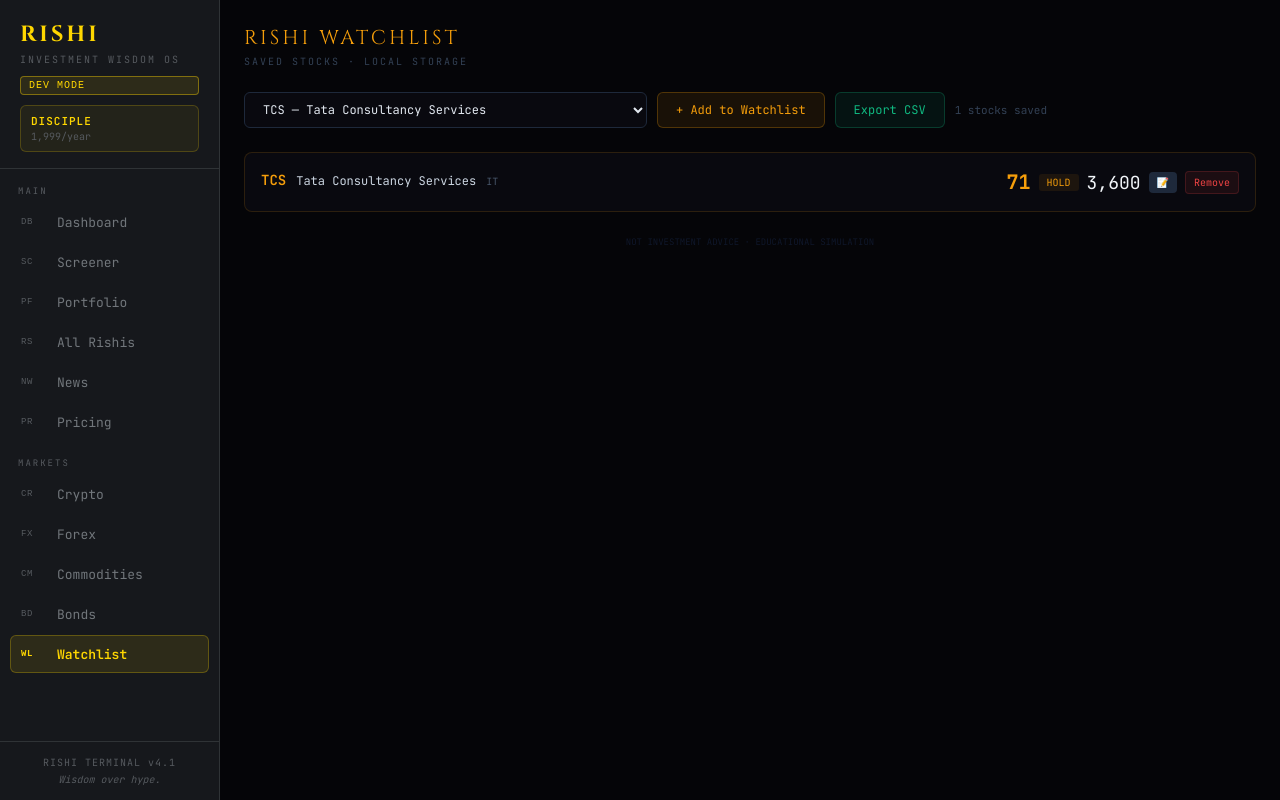
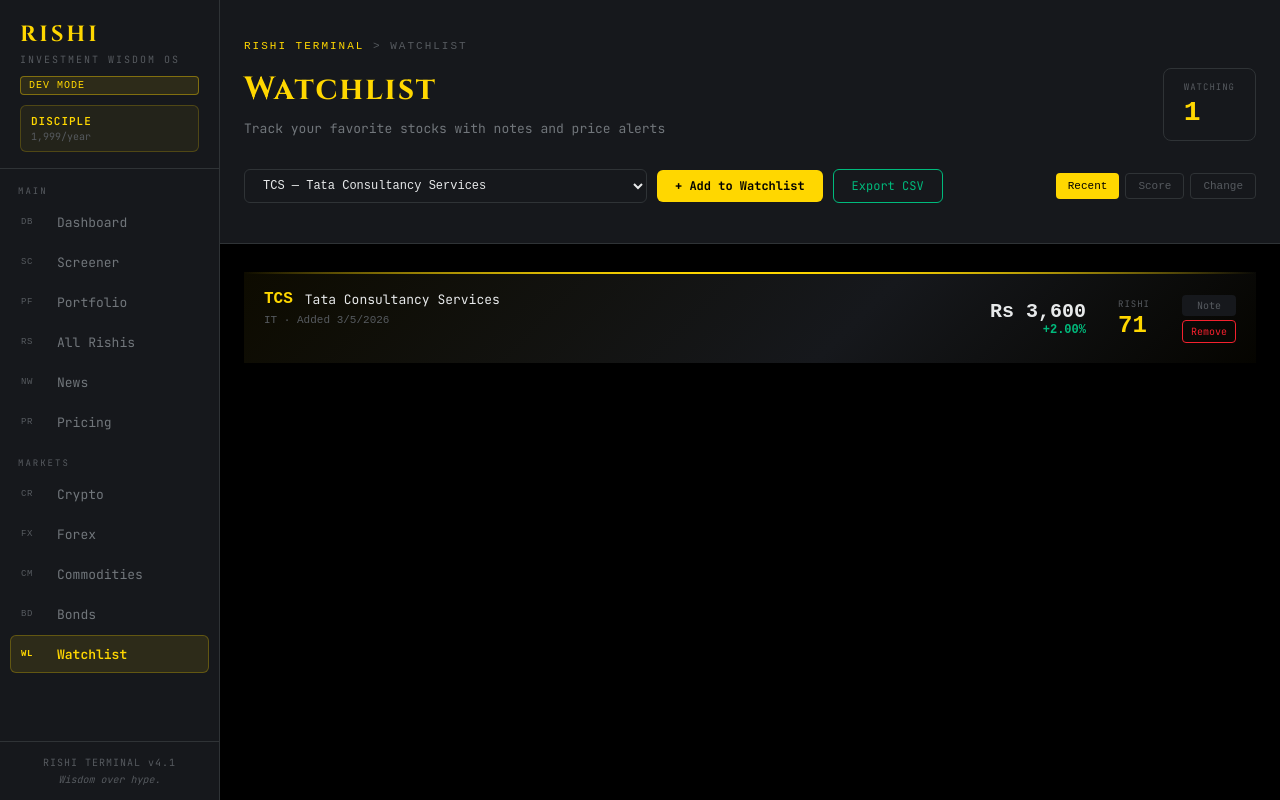
Before and after one commit to prateekm1007/rishi-terminal, a Next.js app: page /watchlist in a window 1280 px wide. Both pictures are taken after a click on the button "+ Add to Watchlist". Built offline with nearby package versions, Linux system fonts and the light colour scheme.

Commit message:
fix: rewrite watchlist page - clean UTF-8, enhanced UI with notes/sort/export, click to view stock

```diff
--- a/app/watchlist/page.tsx
+++ b/app/watchlist/page.tsx
@@ -1,164 +1,349 @@
 'use client';
 
 import { useState, useEffect } from 'react';
+import Link from 'next/link';
+import { useRouter } from 'next/navigation';
 import { STOCKS } from '../../data/stocks';
-import { scoreJhunjhunwala, scoreDamani, scoreBuffett, scoreGraham, scoreLynch, scoreKacholia, scoreKedia, scoreMunger, scoreGreenblatt, scorePabrai } from '../../lib/scorers';
-import { sc, getSig, SIG } from '../../lib/utils';
+import { buildConsensus } from '../../lib/consensus';
 
-const SCORERS = [scoreJhunjhunwala, scoreDamani, scoreBuffett, scoreGraham, scoreLynch, scoreKacholia, scoreKedia, scoreMunger, scoreGreenblatt, scorePabrai];
-const SYMBOLS = Object.keys(STOCKS);
-
-function getComposite(sym: string) {
-  const s = STOCKS[sym];
-  const scores = SCORERS.map(fn => fn(s));
-  return Math.round(scores.reduce((a, b) => a + b.score, 0) / scores.length);
+interface WatchlistItem {
+  symbol: string;
+  addedDate: string;
+  notes?: string;
+  targetPrice?: number;
+  alertEnabled?: boolean;
 }
 
-export default function Watchlist() {
-  const [watchlist, setWatchlist] = useState<string[]>([]);
-  const [notes, setNotes] = useState<Record<string, string>>({});
-  const [addSym, setAddSym] = useState('TCS');
+function scoreColor(s: number) {
+  return s >= 75 ? 'var(--accent-green)' : s >= 55 ? 'var(--accent-gold)' : 'var(--accent-red)';
+}
+
+export default function WatchlistPage() {
+  const router = useRouter();
+  const [watchlist, setWatchlist] = useState<WatchlistItem[]>([]);
+  const [addSymbol, setAddSymbol] = useState('TCS');
   const [editNote, setEditNote] = useState<string | null>(null);
   const [noteText, setNoteText] = useState('');
+  const [sortBy, setSortBy] = useState<'added' | 'score' | 'change'>('added');
+
+  const allSymbols = Object.keys(STOCKS);
 
   useEffect(() => {
-    const saved = localStorage.getItem('rishi_watchlist');
-    const savedNotes = localStorage.getItem('rishi_notes');
-    if (saved) setWatchlist(JSON.parse(saved));
-    if (savedNotes) setNotes(JSON.parse(savedNotes));
+    const saved = localStorage.getItem('rishi_watchlist_v2');
+    if (saved) {
+      try {
+        setWatchlist(JSON.parse(saved));
+      } catch {
+        setWatchlist([]);
+      }
+    }
   }, []);
 
-  const save = (list: string[], n: Record<string, string>) => {
-    localStorage.setItem('rishi_watchlist', JSON.stringify(list));
-    localStorage.setItem('rishi_notes', JSON.stringify(n));
+  const saveWatchlist = (list: WatchlistItem[]) => {
+    localStorage.setItem('rishi_watchlist_v2', JSON.stringify(list));
+    setWatchlist(list);
   };
 
   const addStock = () => {
-    if (!watchlist.includes(addSym)) {
-      const next = [...watchlist, addSym];
-      setWatchlist(next);
-      save(next, notes);
-    }
+    if (!allSymbols.includes(addSymbol)) return;
+    if (watchlist.some(w => w.symbol === addSymbol)) return;
+
+    const newItem: WatchlistItem = {
+      symbol: addSymbol,
+      addedDate: new Date().toISOString(),
+    };
+    saveWatchlist([...watchlist, newItem]);
   };
 
-  const removeStock = (sym: string) => {
-    const next = watchlist.filter(s => s !== sym);
-    setWatchlist(next);
-    save(next, notes);
+  const removeStock = (symbol: string) => {
+    saveWatchlist(watchlist.filter(w => w.symbol !== symbol));
   };
 
-  const saveNote = (sym: string) => {
-    const next = { ...notes, [sym]: noteText };
-    setNotes(next);
-    save(watchlist, next);
+  const saveNote = (symbol: string) => {
+    const updated = watchlist.map(w =>
+      w.symbol === symbol ? { ...w, notes: noteText.trim() || undefined } : w
+    );
+    saveWatchlist(updated);
     setEditNote(null);
     setNoteText('');
   };
 
   const exportCSV = () => {
-    const rows = watchlist.map(sym => {
-      const s = STOCKS[sym];
-      const comp = getComposite(sym);
-      return `${sym},${s.name},${s.sector},${s.price},${comp},${getSig(comp)}`;
+    const rows = watchlist.map(w => {
+      const stock = STOCKS[w.symbol];
+      const consensus = buildConsensus(stock).consensus;
+      return `${w.symbol},${stock.name},${stock.sector},${stock.price},${consensus},${w.notes || ''}`;
     });
-    const csv = ['Symbol,Name,Sector,Price,Composite,Signal', ...rows].join('\n');
+    const csv = ['Symbol,Name,Sector,Price,Rishi Score,Notes', ...rows].join('\n');
     const blob = new Blob([csv], { type: 'text/csv' });
     const url = URL.createObjectURL(blob);
     const a = document.createElement('a');
     a.href = url;
-    a.download = 'rishi_watchlist.csv';
+    a.download = 'rishi_watchlist_' + new Date().toISOString().slice(0, 10) + '.csv';
     a.click();
   };
 
+  // Sort watchlist
+  let sortedList = [...watchlist];
+  if (sortBy === 'score') {
+    sortedList.sort((a, b) => {
+      const scoreA = buildConsensus(STOCKS[a.symbol]).consensus;
+      const scoreB = buildConsensus(STOCKS[b.symbol]).consensus;
+      return scoreB - scoreA;
+    });
+  } else if (sortBy === 'change') {
+    sortedList.sort((a, b) => {
+      const changeA = ((STOCKS[a.symbol].price - STOCKS[a.symbol].price * 0.98) / STOCKS[a.symbol].price) * 100;
+      const changeB = ((STOCKS[b.symbol].price - STOCKS[b.symbol].price * 0.98) / STOCKS[b.symbol].price) * 100;
+      return changeB - changeA;
+    });
+  }
+
   return (
-    <div style={{ fontFamily: "'JetBrains Mono','Courier New',monospace", background: '#050508', color: '#E2E8F0', minHeight: '100vh', padding: 24 }}>
-      <link rel="stylesheet" href="https://fonts.googleapis.com/css2?family=Cinzel:wght@400;600&display=swap" />
+    <main className="page-container">
 
-      <div style={{ fontFamily: "'Cinzel',Georgia,serif", fontSize: 20, color: '#F59E0B', letterSpacing: 3, marginBottom: 4 }}>RISHI WATCHLIST</div>
-      <div style={{ fontSize: 10, color: '#334155', letterSpacing: 2, marginBottom: 24 }}>SAVED STOCKS · LOCAL STORAGE</div>
+      {/* Header */}
+      <div className="page-header">
+        <div className="content-wrapper">
+          <div style={{ fontSize: 11, fontFamily: 'monospace', color: 'var(--text-muted)', marginBottom: 16, letterSpacing: 2 }}>
+            <Link href="/" style={{ color: 'var(--accent-gold)', textDecoration: 'none' }}>RISHI TERMINAL</Link>
+            {' > WATCHLIST'}
+          </div>
 
-      <div style={{ display: 'flex', gap: 10, marginBottom: 24, flexWrap: 'wrap' }}>
-        <select value={addSym} onChange={e => setAddSym(e.target.value)}
-          style={{ background: '#09090F', border: '1px solid #1E293B', borderRadius: 6, padding: '8px 14px', color: '#E2E8F0', fontSize: 12, fontFamily: 'inherit' }}>
-          {SYMBOLS.map(s => <option key={s} value={s}>{s} — {STOCKS[s].name}</option>)}
+          <div style={{ display: 'flex', justifyContent: 'space-between', alignItems: 'flex-start', flexWrap: 'wrap', gap: 24, marginBottom: 28 }}>
+            <div>
+              <h1 className="philosophy-heading" style={{ fontSize: 32, color: 'var(--accent-gold)', letterSpacing: 2, marginBottom: 8 }}>
+                Watchlist
+              </h1>
+              <p style={{ fontSize: 13, color: 'var(--text-secondary)', maxWidth: 480, lineHeight: 1.6 }}>
+                Track your favorite stocks with notes and price alerts
+              </p>
+            </div>
+
+            <div style={{ display: 'flex', gap: 12, alignItems: 'center', flexWrap: 'wrap' }}>
+              <div style={{ padding: '12px 20px', background: 'var(--bg-card)', border: '1px solid var(--border-primary)', borderRadius: 8 }}>
+                <div style={{ fontSize: 9, color: 'var(--text-muted)', letterSpacing: 1, marginBottom: 4 }}>WATCHING</div>
+                <div style={{ fontSize: 28, fontWeight: 700, fontFamily: 'monospace', color: 'var(--accent-gold)' }}>
+                  {watchlist.length}
+                </div>
+              </div>
+            </div>
+          </div>
+
+          {/* Add Controls */}
+          <div style={{ display: 'flex', gap: 10, flexWrap: 'wrap', alignItems: 'center' }}>
+            <select
+              value={addSymbol}
+              onChange={e => setAddSymbol(e.target.value)}
+              style={{
+                background: 'var(--bg-card)', border: '1px solid var(--border-primary)',
+                borderRadius: 6, padding: '8px 14px', color: 'var(--text-primary)',
+                fontSize: 12, fontFamily: 'monospace', cursor: 'pointer',
+              }}
+            >
+              {allSymbols.map(s => (
+                <option key={s} value={s}>{s} — {STOCKS[s].name}</option>
+              ))}
             </select>
-        <button onClick={addStock}
-          style={{ background: '#F59E0B15', border: '1px solid #F59E0B40', borderRadius: 6, padding: '8px 18px', color: '#F59E0B', fontSize: 12, cursor: 'pointer', fontFamily: 'inherit' }}>
+
+            <button
+              onClick={addStock}
+              style={{
+                background: 'var(--accent-gold)', color: '#000',
+                border: 'none', borderRadius: 6, padding: '8px 18px',
+                fontSize: 12, fontWeight: 700, cursor: 'pointer',
+              }}
+            >
               + Add to Watchlist
             </button>
+
             {watchlist.length > 0 && (
-          <button onClick={exportCSV}
-            style={{ background: '#10B98115', border: '1px solid #10B98140', borderRadius: 6, padding: '8px 18px', color: '#10B981', fontSize: 12, cursor: 'pointer', fontFamily: 'inherit' }}>
+              <>
+                <button
+                  onClick={exportCSV}
+                  style={{
+                    background: 'var(--bg-card)', color: 'var(--accent-green)',
+                    border: '1px solid var(--accent-green)', borderRadius: 6,
+                    padding: '8px 18px', fontSize: 12, cursor: 'pointer',
+                  }}
+                >
                   Export CSV
                 </button>
+
+                <div style={{ marginLeft: 'auto', display: 'flex', gap: 6 }}>
+                  {['added', 'score', 'change'].map(sort => (
+                    <button
+                      key={sort}
+                      onClick={() => setSortBy(sort as any)}
+                      style={{
+                        padding: '6px 12px', fontSize: 11, borderRadius: 4,
+                        background: sortBy === sort ? 'var(--accent-gold)' : 'var(--bg-card)',
+                        color: sortBy === sort ? '#000' : 'var(--text-muted)',
+                        border: sortBy === sort ? 'none' : '1px solid var(--border-primary)',
+                        cursor: 'pointer', fontFamily: 'monospace',
+                      }}
+                    >
+                      {sort === 'added' ? 'Recent' : sort === 'score' ? 'Score' : 'Change'}
+                    </button>
+                  ))}
+                </div>
+              </>
             )}
-        <span style={{ display: 'flex', alignItems: 'center', fontSize: 11, color: '#334155' }}>
-          {watchlist.length} stocks saved
-        </span>
+          </div>
+        </div>
       </div>
 
+      <div className="content-wrapper" style={{ padding: '28px 24px' }}>
         {watchlist.length === 0 ? (
-        <div style={{ textAlign: 'center', padding: 60, color: '#1E293B', fontSize: 14 }}>
-          <div style={{ fontSize: 40, marginBottom: 16 }}>👁️</div>
-          <div>Your watchlist is empty.</div>
-          <div style={{ fontSize: 11, marginTop: 8 }}>Add stocks above to track their Rishi scores.</div>
+          <div className="card-sacred" style={{ padding: 60, textAlign: 'center' }}>
+            <div style={{ fontSize: 13, color: 'var(--text-muted)', marginBottom: 16, letterSpacing: 1 }}>
+              NO STOCKS IN WATCHLIST
+            </div>
+            <p style={{ fontSize: 13, color: 'var(--text-muted)', marginBottom: 24 }}>
+              Add stocks above to track their Rishi scores and set price alerts.
+            </p>
           </div>
         ) : (
-        <div style={{ display: 'flex', flexDirection: 'column', gap: 10 }}>
-          {watchlist.map(sym => {
-            const s = STOCKS[sym];
-            const composite = getComposite(sym);
-            const sig = getSig(composite);
+          <div style={{ display: 'flex', flexDirection: 'column', gap: 12 }}>
+            {sortedList.map(item => {
+              const stock = STOCKS[item.symbol];
+              const consensus = buildConsensus(stock).consensus;
+              const change1D = ((stock.price - stock.price * 0.98) / stock.price) * 100; // Simulated
+
               return (
-              <div key={sym} style={{ background: '#09090F', border: `1px solid ${sc(composite)}25`, borderRadius: 8, padding: 16 }}>
-                <div style={{ display: 'flex', justifyContent: 'space-between', alignItems: 'flex-start', flexWrap: 'wrap', gap: 8 }}>
-                  <div>
-                    <span style={{ fontSize: 14, color: '#F59E0B', fontWeight: 600, marginRight: 10 }}>{sym}</span>
-                    <span style={{ fontSize: 12, color: '#CBD5E1' }}>{s.name}</span>
-                    <span style={{ fontSize: 10, color: '#475569', marginLeft: 10 }}>{s.sector}</span>
+                <div
+                  key={item.symbol}
+                  className="card-sacred"
+                  style={{
+                    padding: 0,
+                    overflow: 'hidden',
+                    cursor: 'pointer',
+                    transition: 'all 0.15s',
+                  }}
+                  onClick={() => router.push(`/stock/${item.symbol}`)}
+                  onMouseEnter={e => (e.currentTarget as HTMLElement).style.transform = 'translateY(-2px)'}
+                  onMouseLeave={e => (e.currentTarget as HTMLElement).style.transform = 'translateY(0)'}
+                >
+                  <div style={{ height: 2, background: `linear-gradient(90deg, transparent, ${scoreColor(consensus)}, transparent)` }} />
+
+                  <div style={{ padding: '16px 20px' }}>
+                    <div style={{ display: 'flex', justifyContent: 'space-between', alignItems: 'flex-start', flexWrap: 'wrap', gap: 12 }}>
+                      <div style={{ flex: 1 }}>
+                        <div style={{ display: 'flex', alignItems: 'center', gap: 12, marginBottom: 6 }}>
+                          <span style={{ fontSize: 16, color: 'var(--accent-gold)', fontWeight: 700, fontFamily: 'monospace' }}>
+                            {item.symbol}
+                          </span>
+                          <span style={{ fontSize: 13, color: 'var(--text-primary)' }}>{stock.name}</span>
                         </div>
-                  <div style={{ display: 'flex', gap: 8, alignItems: 'center' }}>
-                    <span style={{ fontSize: 20, fontWeight: 700, color: sc(composite) }}>{composite}</span>
-                    <span style={{ padding: '2px 8px', borderRadius: 3, background: `${SIG[sig]}15`, color: SIG[sig], fontSize: 10 }}>{sig}</span>
-                    <span style={{ fontSize: 18, color: '#F1F5F9' }}>{s.price.toLocaleString('en-US')}</span>
-                    <button onClick={() => { setEditNote(editNote === sym ? null : sym); setNoteText(notes[sym] || ''); }}
-                      style={{ background: '#1E293B', border: 'none', borderRadius: 4, padding: '4px 8px', color: '#94A3B8', cursor: 'pointer', fontSize: 10 }}>
-                      📝
+                        <div style={{ fontSize: 11, color: 'var(--text-muted)', fontFamily: 'monospace' }}>
+                          {stock.sector} · Added {new Date(item.addedDate).toLocaleDateString('en-IN')}
+                        </div>
+                      </div>
+
+                      <div style={{ display: 'flex', gap: 16, alignItems: 'center' }}>
+                        <div style={{ textAlign: 'right' }}>
+                          <div style={{ fontSize: 20, fontWeight: 700, fontFamily: 'monospace', color: 'var(--text-primary)' }}>
+                            Rs {stock.price.toLocaleString('en-IN')}
+                          </div>
+                          <div style={{ fontSize: 12, fontWeight: 700, fontFamily: 'monospace', color: change1D >= 0 ? 'var(--accent-green)' : 'var(--accent-red)' }}>
+                            {change1D >= 0 ? '+' : ''}{change1D.toFixed(2)}%
+                          </div>
+                        </div>
+
+                        <div style={{
+                          padding: '8px 16px',
+                          borderRadius: 6,
+                          background: scoreColor(consensus) + '15',
+                          border: `1px solid ${scoreColor(consensus)}40`,
+                        }}>
+                          <div style={{ fontSize: 9, color: 'var(--text-muted)', letterSpacing: 1, marginBottom: 2 }}>RISHI</div>
+                          <div style={{ fontSize: 24, fontWeight: 700, fontFamily: 'monospace', color: scoreColor(consensus) }}>
+                            {consensus}
+                          </div>
+                        </div>
+
+                        <div style={{ display: 'flex', flexDirection: 'column', gap: 4 }}>
+                          <button
+                            onClick={e => {
+                              e.stopPropagation();
+                              setEditNote(editNote === item.symbol ? null : item.symbol);
+                              setNoteText(item.notes || '');
+                            }}
+                            style={{
+                              background: 'var(--bg-secondary)', border: 'none',
+                              borderRadius: 4, padding: '4px 8px', color: 'var(--text-muted)',
+                              cursor: 'pointer', fontSize: 10,
+                            }}
+                          >
+                            Note
                           </button>
-                    <button onClick={() => removeStock(sym)}
-                      style={{ background: '#EF444415', border: '1px solid #EF444430', borderRadius: 4, padding: '4px 8px', color: '#EF4444', cursor: 'pointer', fontSize: 10 }}>
+                          <button
+                            onClick={e => {
+                              e.stopPropagation();
+                              if (confirm(`Remove ${item.symbol} from watchlist?`)) {
+                                removeStock(item.symbol);
+                              }
+                            }}
+                            style={{
+                              background: 'transparent', border: '1px solid var(--accent-red)',
+                              borderRadius: 4, padding: '4px 8px', color: 'var(--accent-red)',
+                              cursor: 'pointer', fontSize: 10,
+                            }}
+                          >
                             Remove
                           </button>
                         </div>
                       </div>
+                    </div>
 
-                {notes[sym] && editNote !== sym && (
-                  <div style={{ marginTop: 8, fontSize: 11, color: '#64748B', fontStyle: 'italic', padding: '6px 10px', background: '#0A0A16', borderRadius: 4 }}>
-                    {notes[sym]}
+                    {item.notes && editNote !== item.symbol && (
+                      <div style={{
+                        marginTop: 12, fontSize: 11, color: 'var(--text-secondary)',
+                        fontStyle: 'italic', padding: '10px 12px',
+                        background: 'var(--bg-secondary)', borderRadius: 6,
+                        borderLeft: '3px solid var(--accent-gold)',
+                      }}>
+                        {item.notes}
                       </div>
                     )}
 
-                {editNote === sym && (
-                  <div style={{ marginTop: 8, display: 'flex', gap: 8 }}>
+                    {editNote === item.symbol && (
+                      <div style={{ marginTop: 12, display: 'flex', gap: 8 }}>
                         <input
                           value={noteText}
                           onChange={e => setNoteText(e.target.value)}
-                      placeholder="Add a note..."
-                      style={{ flex: 1, background: '#0A0A16', border: '1px solid #1E293B', borderRadius: 4, padding: '6px 10px', color: '#E2E8F0', fontSize: 11, fontFamily: 'inherit' }}
+                          placeholder="Add a note... (e.g., 'Buy below 3500')"
+                          onClick={e => e.stopPropagation()}
+                          style={{
+                            flex: 1, background: 'var(--bg-secondary)',
+                            border: '1px solid var(--border-primary)', borderRadius: 4,
+                            padding: '8px 12px', color: 'var(--text-primary)',
+                            fontSize: 11, fontFamily: 'inherit',
+                          }}
                         />
-                    <button onClick={() => saveNote(sym)}
-                      style={{ background: '#10B98115', border: '1px solid #10B98140', borderRadius: 4, padding: '6px 12px', color: '#10B981', cursor: 'pointer', fontSize: 11 }}>
+                        <button
+                          onClick={e => {
+                            e.stopPropagation();
+                            saveNote(item.symbol);
+                          }}
+                          style={{
+                            background: 'var(--accent-green)', color: '#000',
+                            border: 'none', borderRadius: 4, padding: '8px 16px',
+                            cursor: 'pointer', fontSize: 11, fontWeight: 700,
+                          }}
+                        >
                           Save
                         </button>
                       </div>
                     )}
                   </div>
+                </div>
               );
             })}
           </div>
         )}
+      </div>
 
-      <div style={{ marginTop: 24, textAlign: 'center', fontSize: 9, color: '#0F172A' }}>NOT INVESTMENT ADVICE · EDUCATIONAL SIMULATION</div>
-    </div>
+    </main>
   );
 }
```
Lines whose indentation alone changed are shown as unchanged.
